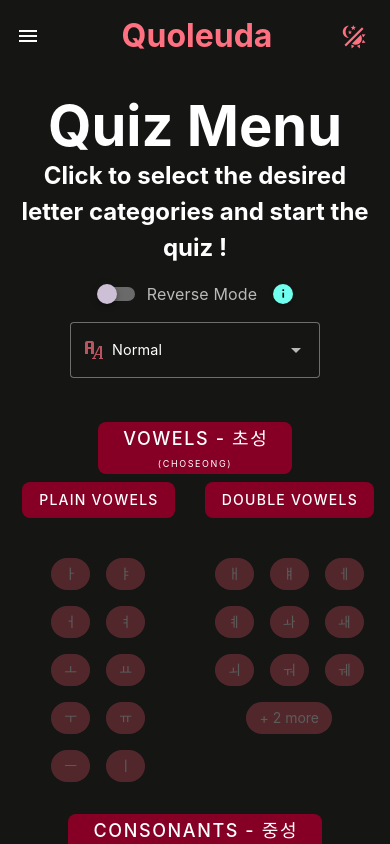
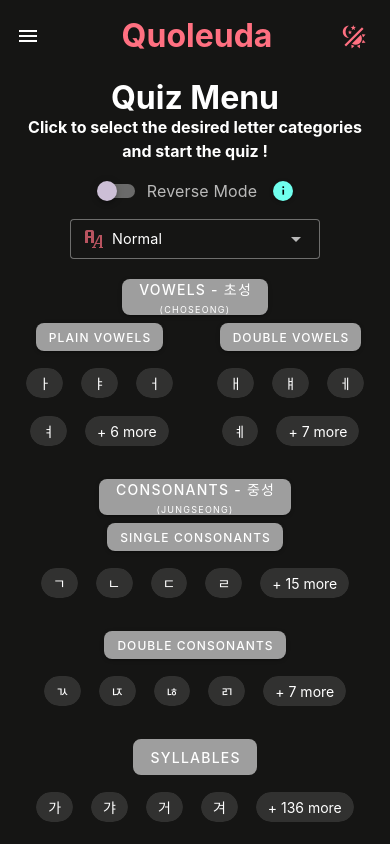
Before and after one commit to gabrielle-mlt/quoleuda, a Vue app: page /quiz-menu in a window 390 px wide. Shown: the top 844 px of the page. Built offline with nearby package versions, Linux system fonts and the light colour scheme.

Commit message:
chore: change menu + better responsive

```diff
--- a/src/components/QuizCard.vue
+++ b/src/components/QuizCard.vue
@@ -6,6 +6,7 @@
     :color="character.done ? 'success' : (character.incorrect ? 'incorrect':'primary-lighten-2')"
     class="transition-card"
     elevation="0"
+    min-width="80px"
     rounded="xl"
   >
     <v-spacer />
--- a/src/pages/QuizMenu.vue
+++ b/src/pages/QuizMenu.vue
@@ -3,7 +3,7 @@
     :style="$vuetify.display.mobile ? '' : 'max-width: 1400px;'"
     fill-height
   >
-    <h1 class="mt-4">
+    <h1 class="mt-md-4 mt-lg-4 mt-xl-4 mt-sm-1">
       Quiz Menu
     </h1>
     <h2>Click to select the desired letter categories and start the quiz !</h2>
@@ -77,6 +77,7 @@
     </v-switch>
     <v-select
       v-model="fontMode"
+      :density="$vuetify.display.mobile ? 'compact' : undefined"
       :disabled="reverseMode"
       :items="fontOptions"
       class="mx-auto"
@@ -124,17 +125,21 @@
       </template>
     </v-select>
 
-    <v-row class="mt-8">
+    <v-row class="mt-md-6 mt-lg-6 mt-xl-6 mt-2">
       <v-col
         v-for="(set,setInd) in transliterationsSet"
         :key="`set-${setInd}`"
+        cols="12"
+        lg="6"
+        md="6"
+        sm="12"
+        xl="6"
       >
         <v-btn
-          :color="set.categories.map(i => i.id).every(m => selectedModes.includes(m))? 'primary-lighten-2' :'primary-darken-4'"
+          :color="set.categories.map(i => i.id).every(m => selectedModes.includes(m))? 'primary-lighten-2' :'grey'"
+          :size="$vuetify.display.mobile ? undefined : 'x-large'"
           class="mb-2"
-          elevation="0"
           rounded="lg"
-          size="x-large"
           @click="modifySelection(set.categories)"
         >
           <template #default>
@@ -154,41 +159,43 @@
             @click="modifySelection([cat])"
           >
             <v-btn
-              :color="selectedModes.includes(cat.id)? 'primary-lighten-2' : 'primary-darken-4'"
-              elevation="0"
+              :color="selectedModes.includes(cat.id)? 'primary-lighten-2' : 'grey'"
+              :size="$vuetify.display.mobile ? 'small' : undefined"
               rounded="lg"
             >
               {{ cat.title }}
             </v-btn>
             <v-item-group
               v-if="hangeul.filter(a => a.type === cat.id).length"
-              class="font-weight-bold mt-8"
+              class="font-weight-bold mt-2 mt-xl-6 mt-lg-6 mt-md-6"
             >
               <v-item
                 v-for="(char,charInd ) in [...hangeul.filter(a => a.type === cat.id)].splice(0, deleteCount)"
                 :key="`char-${cat.id}-${charInd}`"
               >
                 <v-chip
-                  :color="selectedModes.includes(cat.id)? 'primary-lighten-2' : ($vuetify.theme.name === 'lightTheme' ?'primary-darken-4' : 'primary-darken-1')"
-                  :disabled="!selectedModes.includes(cat.id)"
+                  :class="fontClass"
+                  :color="selectedModes.includes(cat.id)? 'primary-lighten-2' : ($vuetify.theme.name === 'lightTheme'
+                    ?'darkgrey' : 'lightgrey')"
                   :style="{ 'font-size': (!reverseMode && fontMode === 'nanum-pen-script' ? '1.6rem' : '') }"
+                  :variant="selectedModes.includes(cat.id) ? 'flat' : undefined"
                   class="fantom-border ma-2"
                   elevation="0"
                   lang="ko"
-                  variant="flat"
                 >
                   {{ reverseMode ? char.ro[0] : char.kr }}
                 </v-chip>
               </v-item>
               <v-chip
                 v-if="[...hangeul.filter(a => a.type === cat.id)].length - deleteCount === 1"
-                :color="selectedModes.includes(cat.id)? 'primary-lighten-2' : ($vuetify.theme.name === 'lightTheme' ?'primary-darken-4' : 'primary-darken-1')"
-                :disabled="!selectedModes.includes(cat.id)"
+                :class="fontClass"
+                :color="selectedModes.includes(cat.id)? 'primary-lighten-2' : ($vuetify.theme.name === 'lightTheme'
+                  ?'darkgrey' : 'lightgrey')"
                 :style="{ 'font-size': (!reverseMode && fontMode === 'nanum-pen-script' ? '1.6rem' : '') }"
+                :variant="selectedModes.includes(cat.id) ? 'flat' : undefined"
                 class="fantom-border ma-2"
                 elevation="0"
                 lang="ko"
-                variant="flat"
               >
                 {{
                   reverseMode ? [...hangeul.filter(a => a.type === cat.id)][deleteCount].ro[0] : [...hangeul.filter(a => a.type
@@ -197,11 +204,11 @@
               </v-chip>
               <v-chip
                 v-else-if="[...hangeul.filter(a => a.type === cat.id)].length - deleteCount > 1"
-                :color="selectedModes.includes(cat.id)? 'primary-lighten-2' : ($vuetify.theme.name === 'lightTheme' ?'primary-darken-4' : 'primary-darken-1')"
-                :disabled="!selectedModes.includes(cat.id)"
+                :color="selectedModes.includes(cat.id)? 'primary-lighten-2' : ($vuetify.theme.name === 'lightTheme'
+                  ?'darkgrey' : 'lightgrey')"
+                :variant="selectedModes.includes(cat.id) ? 'flat' : undefined"
                 class="fantom-border ma-2"
                 elevation="0"
-                variant="flat"
               >
                 + {{ [...hangeul.filter(a => a.type === cat.id)].length - deleteCount }} more
               </v-chip>
@@ -212,11 +219,14 @@
     </v-row>
     <v-row justify="center">
       <v-col
-        cols="6"
+        lg="4"
+        md="4"
+        sm="12"
+        xl="4"
         @click="modifySelection([{id:'syllable'}])"
       >
         <v-btn
-          :color="selectedModes.includes('syllable')? 'primary-lighten-2' : 'primary-darken-4'"
+          :color="selectedModes.includes('syllable')? 'primary-lighten-2' : 'grey'"
           elevation="0"
           rounded="lg"
         >
@@ -224,33 +234,34 @@
         </v-btn>
         <v-item-group
           v-if="syllables && syllables.length"
-          class="font-weight-bold mt-8"
+          class="font-weight-bold mt-2 mt-xl-6 mt-lg-6 mt-md-6"
         >
           <v-item
-            v-for="(syl,sylInd ) in [...syllables].splice(0, 20)"
+            v-for="(syl,sylInd ) in [...syllables].splice(0, deleteCount)"
             :key="`char-${syl.id}-${sylInd}`"
           >
             <v-chip
-              :color="selectedModes.includes('syllable')? 'primary-lighten-2' : ($vuetify.theme.name === 'lightTheme' ?'primary-darken-4' : 'primary-darken-1')"
-              :disabled="!selectedModes.includes('syllable')"
+              :class="fontClass"
+              :color="selectedModes.includes('syllable')? 'primary-lighten-2' : ($vuetify.theme.name === 'lightTheme'
+                ?'darkgrey' : 'lightgrey')"
               :style="{ 'font-size': (!reverseMode && fontMode === 'nanum-pen-script' ? '1.6rem' : '') }"
+              :variant="selectedModes.includes('syllable') ? 'flat' : undefined"
               class="fantom-border ma-2"
               elevation="0"
               lang="ko"
-              variant="flat"
             >
               {{ reverseMode ? syl.ro[0] : syl.kr }}
             </v-chip>
           </v-item>
           <v-chip
-            v-if="syllables.length - 20 > 0"
-            :color="selectedModes.includes('syllable')? 'primary-lighten-2' : ($vuetify.theme.name === 'lightTheme' ?'primary-darken-4' : 'primary-darken-1')"
-            :disabled="!selectedModes.includes('syllable')"
+            v-if="syllables.length - deleteCount > 0"
+            :color="selectedModes.includes('syllable')? 'primary-lighten-2' : ($vuetify.theme.name === 'lightTheme'
+              ?'darkgrey' : 'lightgrey')"
+            :variant="selectedModes.includes('syllable') ? 'flat' : undefined"
             class="fantom-border ma-2"
             elevation="0"
-            variant="flat"
           >
-            + {{ syllables.length - [...syllables].splice(0, 20).length }} more
+            + {{ syllables.length - [...syllables].splice(0, deleteCount).length }} more
           </v-chip>
         </v-item-group>
       </v-col>
@@ -308,6 +319,9 @@
       return this.fontOptions.find(f => f.value === this.fontMode).class || ''
     }
   },
+  mounted () {
+    if (this.$vuetify.display.mobile) this.deleteCount = 4
+  },
   methods: {
     modifySelection (items) {
       if (this.selectedModes.includes(...items.map(m => m.id))) {
--- a/src/style.css
+++ b/src/style.css
@@ -33,6 +33,16 @@
 h1 {
     font-size: 3.5em;
     line-height: 1.1;
+}
+
+@media (max-width: 600px) {
+    h1 {
+        font-size: 2em;
+    }
+
+    h2 {
+        font-size: 1em;
+    }
 }
 
 .card {
```
Also changed, not shown: src/components/QuizCardDemo.vue (added, +73 -0 lines).
